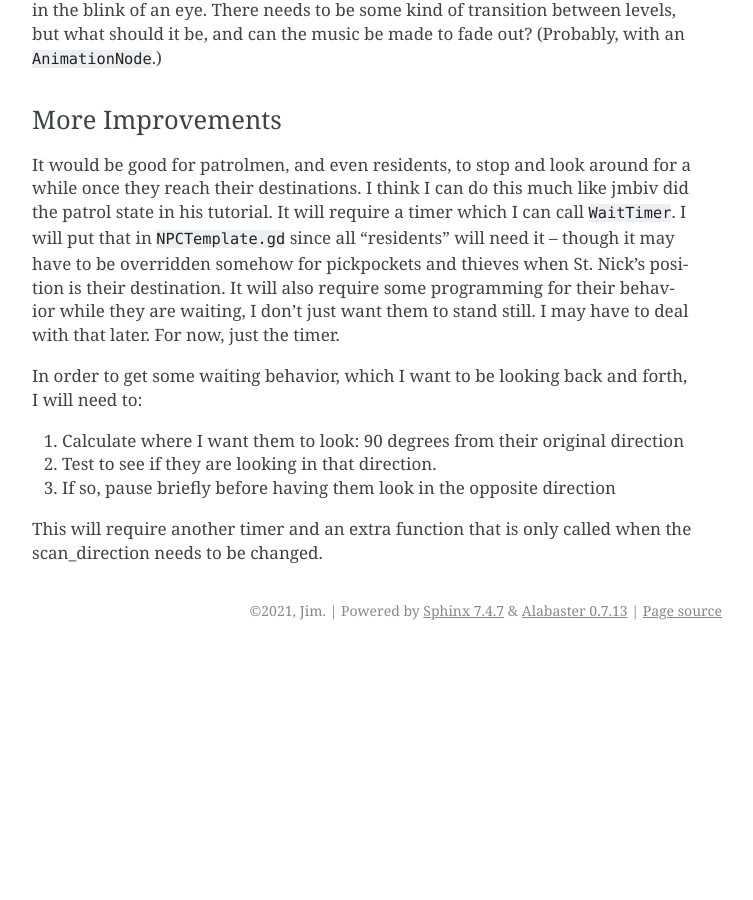
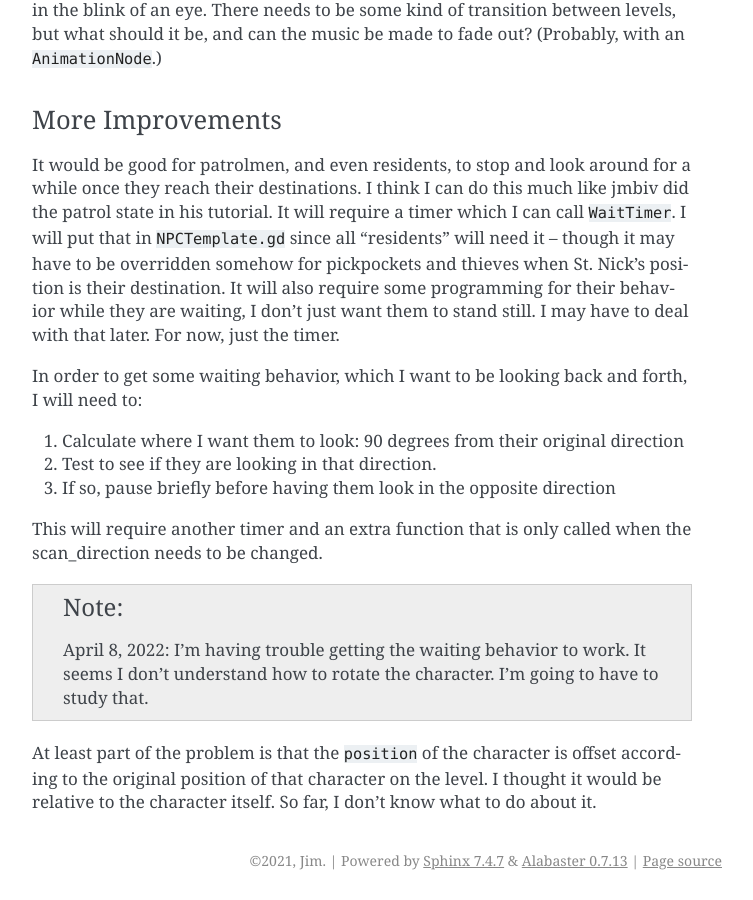
Before and after one commit to JMorris1575/Christmas2022, a Sphinx documentation site: the page built from docs/st_nick_game_dev.rst, in a window 1280 px wide and 900 px high, scrolled down 55444 px. Shown: the whole window, without its empty margins (388-1141 px from the left). Built offline with Sphinx 7.4.7, drawn with Linux system fonts in a browser that asks for light colours; before the commit the page ends 56094 px from its top, so only the background shows below that.

Commit message:
Problems with character position being offset by it's original position on the level

```diff
--- a/docs/st_nick_game_dev.rst
+++ b/docs/st_nick_game_dev.rst
@@ -2204,3 +2204,12 @@ In order to get some waiting behavior, which I want to be looking back and forth
 #. If so, pause briefly before having them look in the opposite direction
 
 This will require another timer and an extra function that is only called when the scan_direction needs to be changed.
+
+.. note::
+
+    April 8, 2022: I'm having trouble getting the waiting behavior to work. It seems I don't understand how to rotate
+    the character. I'm going to have to study that.
+
+At least part of the problem is that the ``position`` of the character is offset according to the original position of
+that character on the level. I thought it would be relative to the character itself. So far, I don't know what to do
+about it.
```
